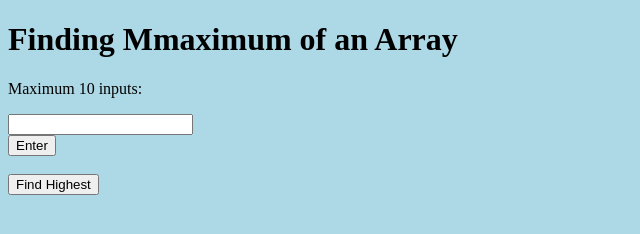
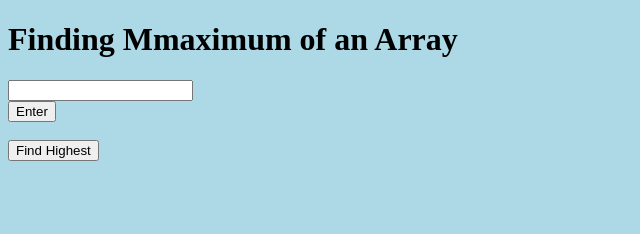
Before and after one commit to hamfin/resume, a plain HTML site: page calc/ArrayMax.html in a window 1280 px wide. Shown: the whole page, without its empty margins (0-640 px from the left). Drawn offline with Linux system fonts and the light colour scheme.

Commit message:
updated function
Finds the highest number in an array

```diff
--- a/calc/ArrayMax.html
+++ b/calc/ArrayMax.html
@@ -9,7 +9,7 @@ body {
 
 <body>
 	<h1>Finding Mmaximum of an Array</h1>
-	<p>Maximum 10 inputs:</p>
+
 	<form id="myForm">
 	<input type="number" id="values"><br>
 	<button type="button" onclick= myFunc();>Enter </button> <br><br>
```
